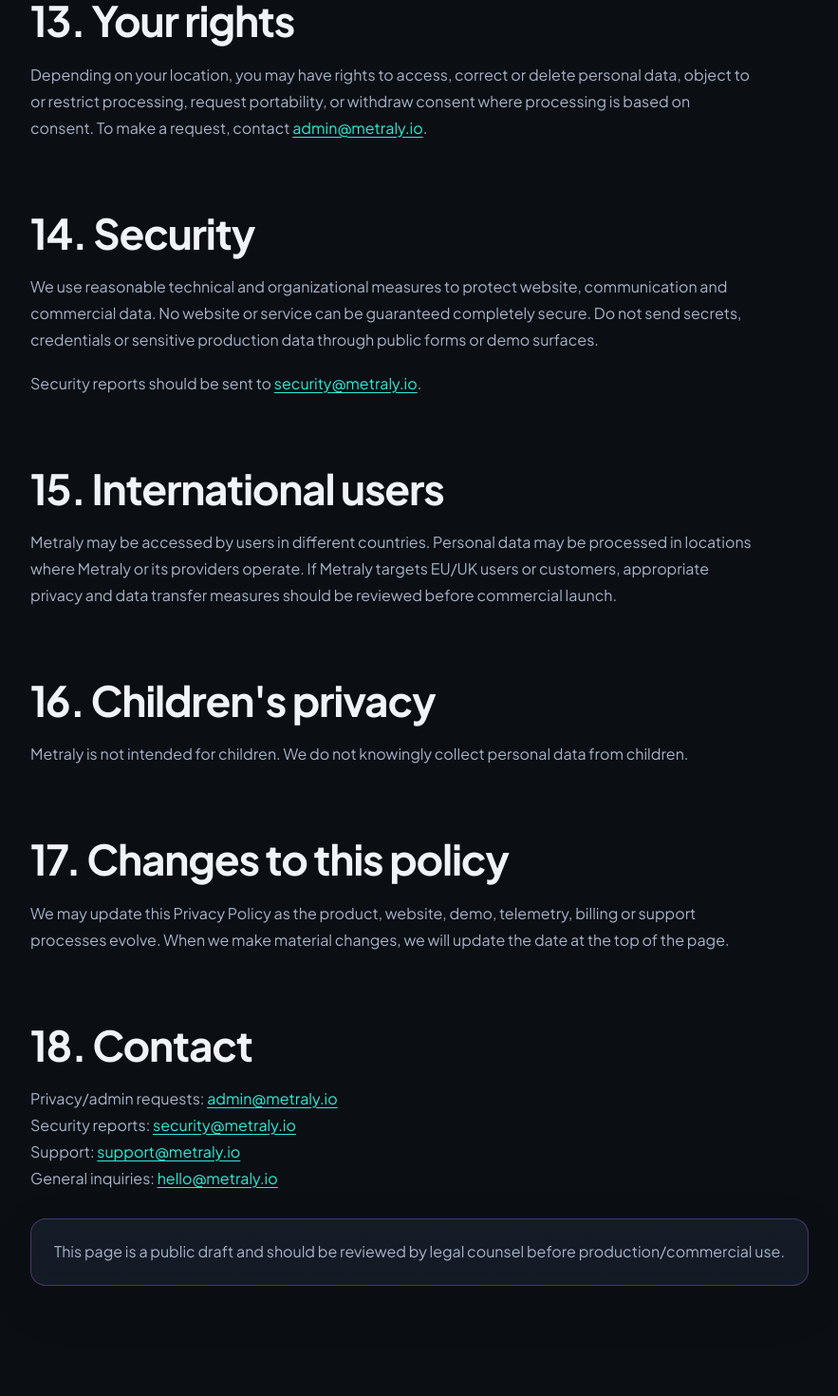
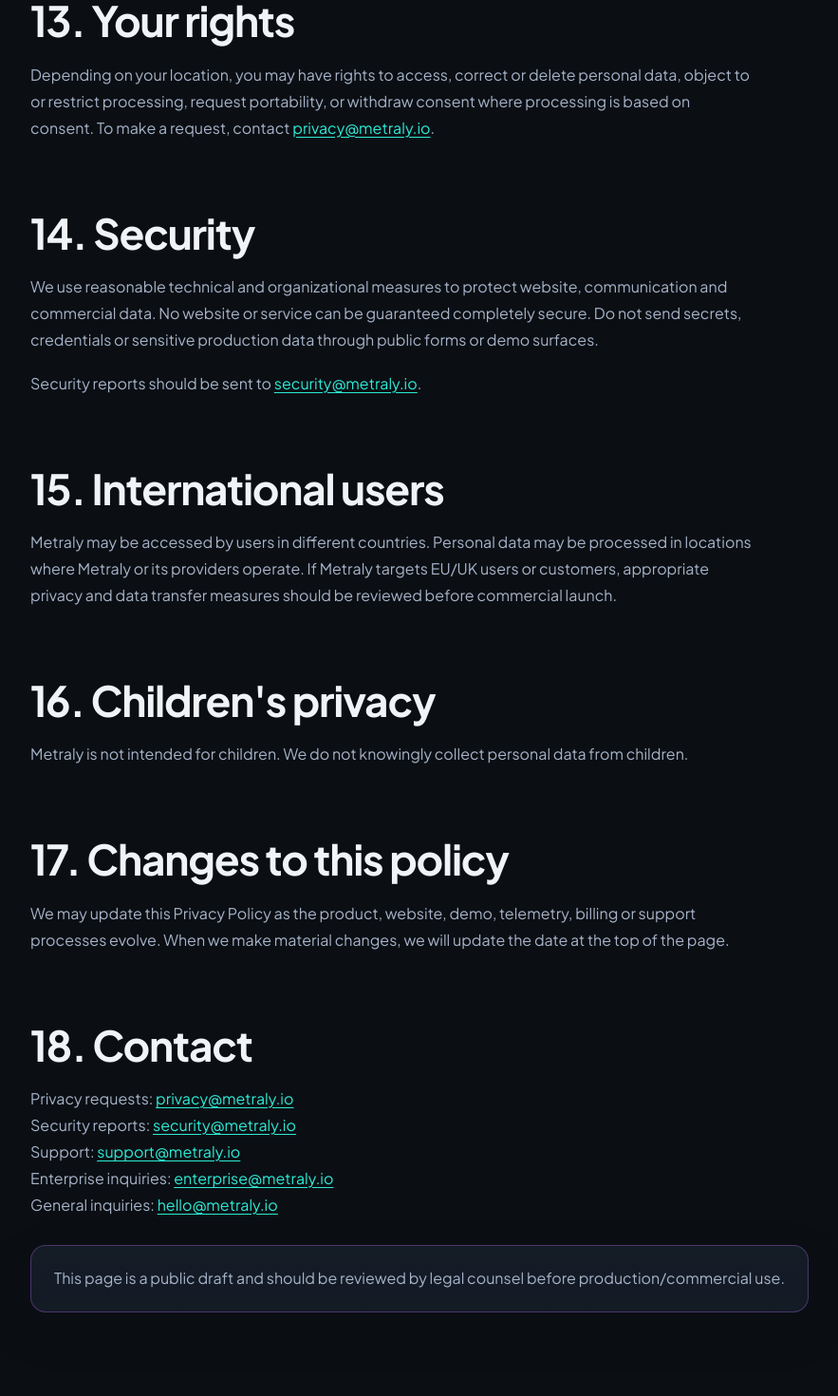
Before and after one commit to getmetraly/website, a Next.js app: page /privacy in a window 1280 px wide. Shown: the part 6500-7970 px from the top of the page at 95% size, without its empty margins (48-931 px from the left). Built offline with nearby package versions, Linux system fonts and the light colour scheme.

Commit message:
website: restore privacy alias and add enterprise contact

```diff
--- a/app/privacy/page.tsx
+++ b/app/privacy/page.tsx
@@ -237,7 +237,7 @@
             Depending on your location, you may have rights to access, correct or
             delete personal data, object to or restrict processing, request
             portability, or withdraw consent where processing is based on consent.
-            To make a request, contact <a href="mailto:admin@metraly.io">admin@metraly.io</a>.
+            To make a request, contact <a href="mailto:privacy@metraly.io">privacy@metraly.io</a>.
           </p>
 
           <h2>14. Security</h2>
@@ -274,11 +274,13 @@
 
           <h2>18. Contact</h2>
           <p>
-            Privacy/admin requests: <a href="mailto:admin@metraly.io">admin@metraly.io</a>
+            Privacy requests: <a href="mailto:privacy@metraly.io">privacy@metraly.io</a>
             <br />
             Security reports: <a href="mailto:security@metraly.io">security@metraly.io</a>
             <br />
             Support: <a href="mailto:support@metraly.io">support@metraly.io</a>
+            <br />
+            Enterprise inquiries: <a href="mailto:enterprise@metraly.io">enterprise@metraly.io</a>
             <br />
             General inquiries: <a href="mailto:hello@metraly.io">hello@metraly.io</a>
           </p>
```
